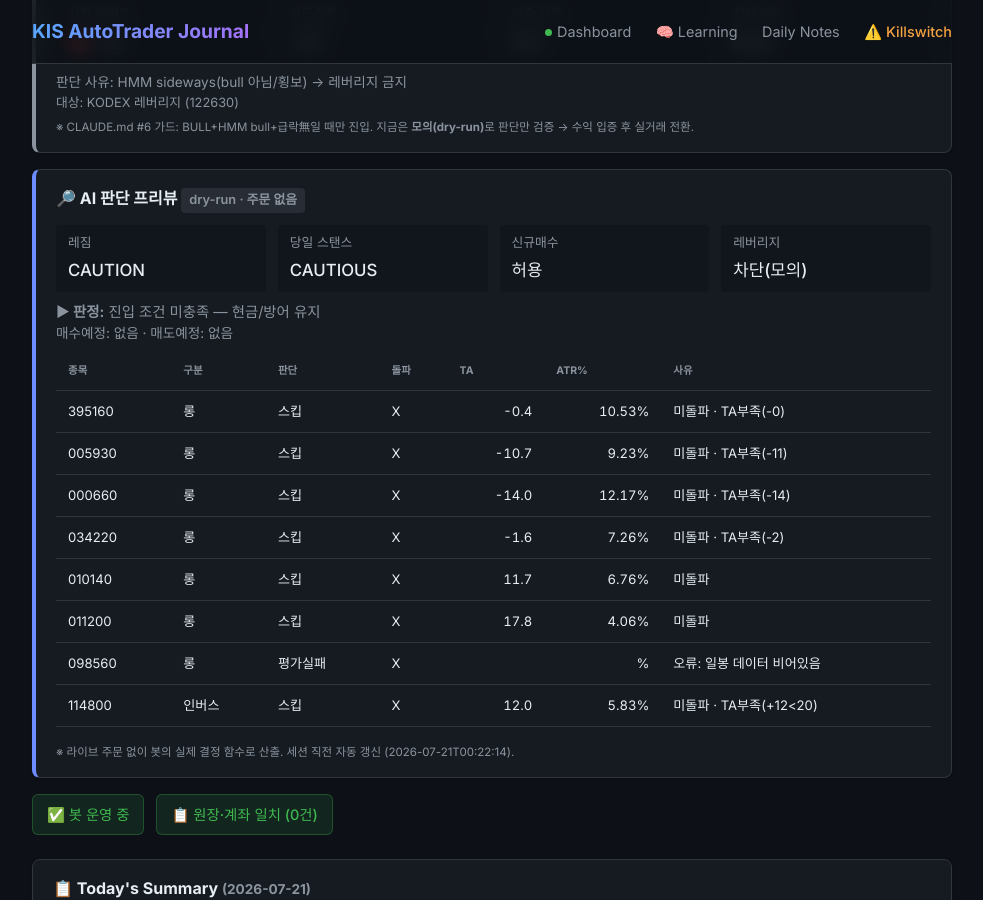
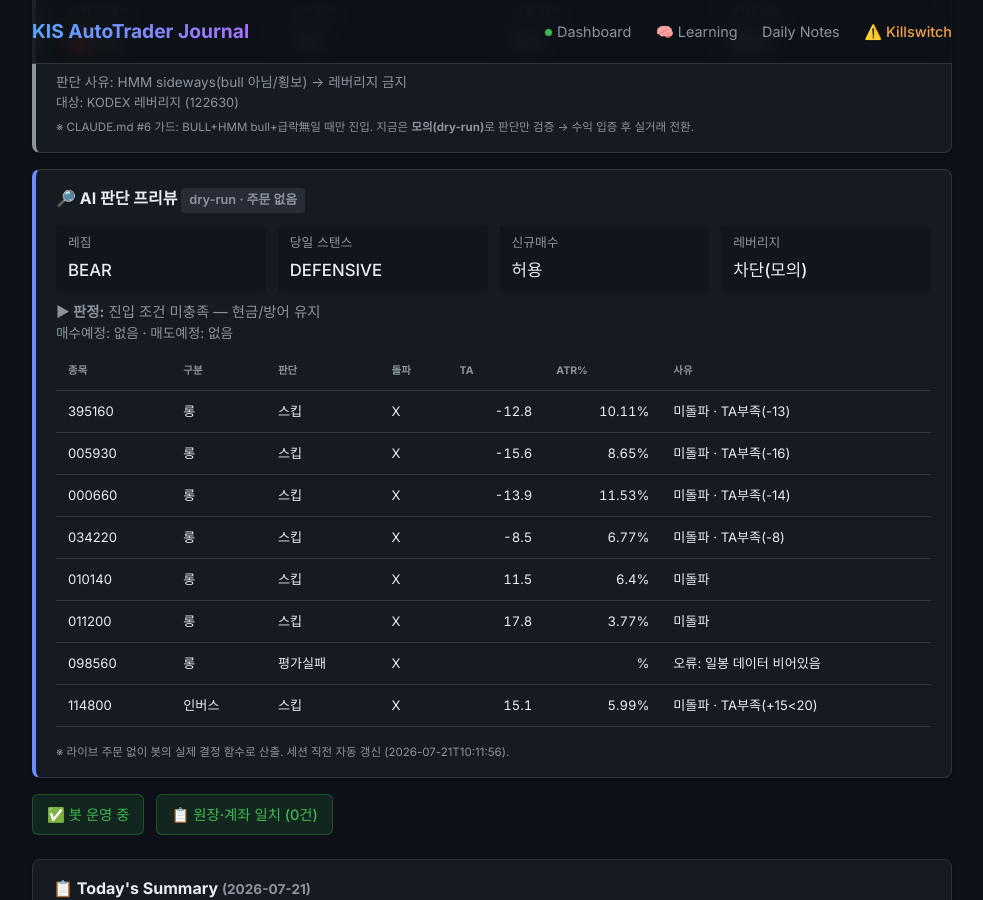
Before and after one commit to BudongJW/kis-trading-journal, a Jekyll site: the page built from index.html, in a window 1280 px wide and 900 px high, scrolled down 645 px. Shown: the whole window, without its empty margins (148-1131 px from the left). Built offline with Jekyll 4.4.1, drawn with Linux system fonts in a browser that asks for light colours; nearby versions of some CDN libraries.

Commit message:
auto: dry-run preview 07-21 01:12Z

```diff
--- a/_data/dry_run.json
+++ b/_data/dry_run.json
@@ -1,22 +1,22 @@
 {
-  "generated_at": "2026-07-21T00:22:14",
+  "generated_at": "2026-07-21T10:11:56",
   "mode": "DRY-RUN (읽기 전용, 주문 없음)",
   "market": {
-    "regime": "CAUTION",
+    "regime": "BEAR",
     "regime_blind": false,
-    "regime_detail": "카나리아 1/2 음전환",
-    "day_stance": "CAUTIOUS",
+    "regime_detail": "카나리아 1/2 음전환 | ⚡급락 트리거 BEAR → CAUTION에서 BEAR 격상 (3일 지속 급락 BEAR (3일 -8.7%))",
+    "day_stance": "DEFENSIVE",
     "day_stance_forced": false,
-    "briefing": "오늘 스탠스 신중(CAUTIOUS) · 레짐 CAUTION·신뢰도 39% · 美 오버나이트 bearish(-1.4%) · 예산 40%·최대 2종목·허용 롱/인버스",
+    "briefing": "오늘 스탠스 방어(DEFENSIVE) · 레짐 BEAR·신뢰도 27% · 美 오버나이트 neutral(-0.1%) · 예산 25%·최대 1종목·허용 인버스",
     "blocks_new_buys": false
   },
   "gates": {
     "leverage_dry_run": true,
     "leverage_gate_allowed": false,
-    "leverage_gate_reason": "레짐 CAUTION(BULL 아님) → 레버리지 금지"
+    "leverage_gate_reason": "레짐 BEAR(BULL 아님) → 레버리지 금지"
   },
   "account": {
-    "cash": 62267,
+    "cash": 65853,
     "holdings_readable": "없음/조회실패"
   },
   "holdings_risk": [],
@@ -26,28 +26,28 @@
       "type": "롱",
       "decision": "스킵",
       "breakout": false,
-      "ta": -0.4,
-      "atr_pct": 10.53,
+      "ta": -12.8,
+      "atr_pct": 10.11,
       "fee_gate_ok": true,
-      "why_skip": "미돌파 · TA부족(-0)"
+      "why_skip": "미돌파 · TA부족(-13)"
     },
     {
       "symbol": "005930",
       "type": "롱",
       "decision": "스킵",
       "breakout": false,
-      "ta": -10.7,
-      "atr_pct": 9.23,
+      "ta": -15.6,
+      "atr_pct": 8.65,
       "fee_gate_ok": true,
-      "why_skip": "미돌파 · TA부족(-11)"
+      "why_skip": "미돌파 · TA부족(-16)"
     },
     {
       "symbol": "000660",
       "type": "롱",
       "decision": "스킵",
       "breakout": false,
-      "ta": -14.0,
-      "atr_pct": 12.17,
+      "ta": -13.9,
+      "atr_pct": 11.53,
       "fee_gate_ok": true,
       "why_skip": "미돌파 · TA부족(-14)"
     },
@@ -56,18 +56,18 @@
       "type": "롱",
       "decision": "스킵",
       "breakout": false,
-      "ta": -1.6,
-      "atr_pct": 7.26,
+      "ta": -8.5,
+      "atr_pct": 6.77,
       "fee_gate_ok": true,
-      "why_skip": "미돌파 · TA부족(-2)"
+      "why_skip": "미돌파 · TA부족(-8)"
     },
     {
       "symbol": "010140",
       "type": "롱",
       "decision": "스킵",
       "breakout": false,
-      "ta": 11.7,
-      "atr_pct": 6.76,
+      "ta": 11.5,
+      "atr_pct": 6.4,
       "fee_gate_ok": true,
       "why_skip": "미돌파"
     },
@@ -77,7 +77,7 @@
       "decision": "스킵",
       "breakout": false,
       "ta": 17.8,
-      "atr_pct": 4.06,
+      "atr_pct": 3.77,
       "fee_gate_ok": true,
       "why_skip": "미돌파"
     },
@@ -93,70 +93,70 @@
       "entry_via": "-",
       "decision": "스킵",
       "breakout": false,
-      "ta": 12.0,
-      "atr_pct": 5.83,
+      "ta": 15.1,
+      "atr_pct": 5.99,
       "fee_gate_ok": true,
-      "why_skip": "미돌파 · TA부족(+12<20)"
+      "why_skip": "미돌파 · TA부족(+15<20)"
     }
   ],
   "gap_recovery": {
     "enabled_live": true,
-    "now_kst": "00:22",
+    "now_kst": "10:12",
     "window": "09:00~09:20",
     "candidates": [
       {
         "symbol": "395160",
         "name": "KODEX 미국나스닥100TR",
         "decision": "스킵",
-        "gap_open_pct": -6.06,
-        "intraday_pct": 2.7,
+        "gap_open_pct": 0.08,
+        "intraday_pct": 1.92,
         "in_window": false,
-        "reason": "촉발 없음(오버나이트=reduce_size≠aggressive_buy)"
+        "reason": "촉발 없음(오버나이트=normal≠aggressive_buy)"
       },
       {
         "symbol": "005930",
         "name": "삼성전자",
         "decision": "스킵",
-        "gap_open_pct": -5.49,
-        "intraday_pct": 1.24,
+        "gap_open_pct": 1.23,
+        "intraday_pct": 2.94,
         "in_window": false,
-        "reason": "촉발 없음(오버나이트=reduce_size≠aggressive_buy)"
+        "reason": "촉발 없음(오버나이트=normal≠aggressive_buy)"
       },
       {
         "symbol": "000660",
         "name": "SK하이닉스",
         "decision": "스킵",
-        "gap_open_pct": -5.27,
-        "intraday_pct": 1.09,
+        "gap_open_pct": 0.62,
+        "intraday_pct": 2.2,
         "in_window": false,
-        "reason": "촉발 없음(오버나이트=reduce_size≠aggressive_buy)"
+        "reason": "촉발 없음(오버나이트=normal≠aggressive_buy)"
       },
       {
         "symbol": "034220",
         "name": "LG디스플레이",
         "decision": "스킵",
-        "gap_open_pct": -1.54,
-        "intraday_pct": -3.61,
+        "gap_open_pct": -1.82,
+        "intraday_pct": 1.55,
         "in_window": false,
-        "reason": "촉발 없음(오버나이트=reduce_size≠aggressive_buy)"
+        "reason": "촉발 없음(오버나이트=normal≠aggressive_buy)"
       },
       {
         "symbol": "010140",
         "name": "삼성중공업",
         "decision": "스킵",
-        "gap_open_pct": -0.9,
-        "intraday_pct": -5.2,
+        "gap_open_pct": -0.95,
+        "intraday_pct": 1.69,
         "in_window": false,
-        "reason": "촉발 없음(오버나이트=reduce_size≠aggressive_buy)"
+        "reason": "촉발 없음(오버나이트=normal≠aggressive_buy)"
       },
       {
         "symbol": "011200",
         "name": "HMM",
         "decision": "스킵",
-        "gap_open_pct": -0.75,
-        "intraday_pct": 1.26,
+        "gap_open_pct": -0.74,
+        "intraday_pct": 1.38,
         "in_window": false,
-        "reason": "촉발 없음(오버나이트=reduce_size≠aggressive_buy)"
+        "reason": "촉발 없음(오버나이트=normal≠aggressive_buy)"
       },
       {
         "symbol": "098560",
@@ -171,17 +171,17 @@
   },
   "morning_momentum": {
     "enabled_live": true,
-    "now_kst": "00:22",
+    "now_kst": "10:12",
     "window": "09:00~14:00",
     "up_th": 0.6,
     "down_th": 0.6,
     "benchmark": "069500",
-    "direction": "none",
-    "in_window": false,
-    "move_pct": -4.5,
-    "intraday_pct": -0.15,
-    "would_enter": false,
-    "reason": "윈도 밖(00:22∉09:00~14:00)"
+    "direction": "long",
+    "in_window": true,
+    "move_pct": 2.36,
+    "intraday_pct": 2.64,
+    "would_enter": true,
+    "reason": "상승 아침추세 (전일대비 +2.36%, 시가대비 +2.64%)"
   },
   "us_entry_candidates": [
     {
@@ -198,45 +198,42 @@
       "type": "long",
       "decision": "스킵",
       "breakout": false,
-      "ta": 13.1,
-      "atr_pct": 1.13,
-      "why_skip": "미돌파 · TA부족(+13)"
+      "ta": 11.9,
+      "atr_pct": 1.15,
+      "why_skip": "미돌파 · TA부족(+12)"
     },
     {
       "symbol": "XLF",
       "type": "long",
       "decision": "스킵",
       "breakout": false,
-      "ta": 0.1,
-      "atr_pct": 1.22,
-      "why_skip": "미돌파 · TA부족(+0)"
+      "ta": 7.7,
+      "atr_pct": 1.23,
+      "why_skip": "미돌파 · TA부족(+8)"
     },
     {
       "symbol": "SH",
       "type": "inverse",
-      "decision": "스킵",
-      "breakout": false,
-      "ta": 20.1,
-      "atr_pct": 0.88,
-      "why_skip": "미돌파"
+      "decision": "진입가능",
+      "breakout": true,
+      "ta": 20.2,
+      "atr_pct": 0.89,
+      "why_skip": "-"
     },
     {
       "symbol": "PSQ",
       "type": "inverse",
       "decision": "스킵",
-      "breakout": false,
-      "ta": 11.3,
-      "atr_pct": 1.61,
-      "why_skip": "미돌파 · TA부족(+11)"
+      "why_skip": "재진입쿨다운(2일, churn방지)"
     },
     {
       "symbol": "TLT",
       "type": "defensive",
       "decision": "스킵",
       "breakout": false,
-      "ta": 5.6,
-      "atr_pct": 0.48,
-      "why_skip": "미돌파 · TA부족(+6) · 수수료게이트"
+      "ta": 6.8,
+      "atr_pct": 0.5,
+      "why_skip": "미돌파 · TA부족(+7) · 수수료게이트"
     },
     {
       "symbol": "SHY",
@@ -249,7 +246,9 @@
     }
   ],
   "us_summary": {
-    "would_buy": []
+    "would_buy": [
+      "SH"
+    ]
   },
   "summary": {
     "would_buy": [],
```
